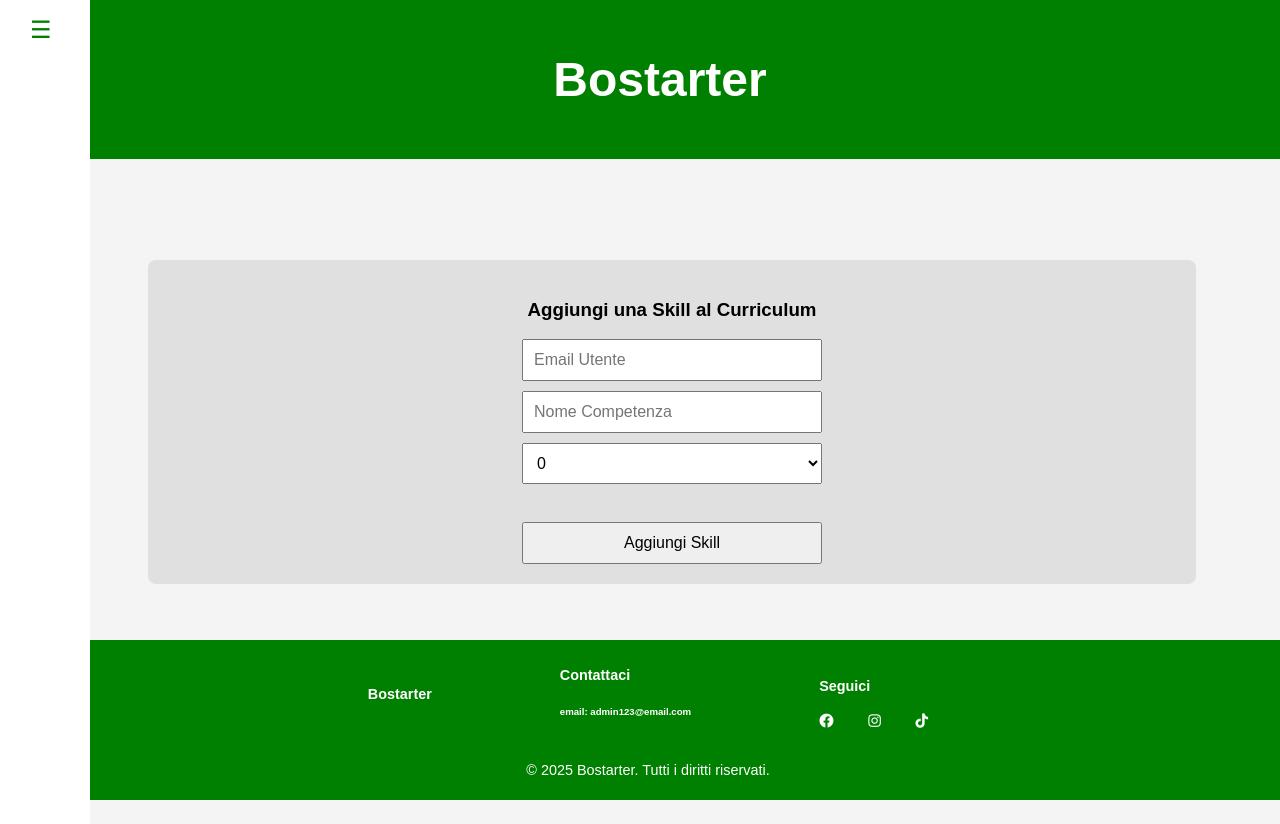
After one commit to Matt3002/LabBasi, a PHP site: page /php/inserisci_Skill.php in a window 1280 px wide. The commit adds this page. Run offline with PHP 8.4, Linux system fonts and the light colour scheme.

Commit message:
miglioramenti e aggiunta pagine inserisci skill e visualizza progetti

```diff
--- a/css/dashboard.css
+++ b/css/dashboard.css
@@ -1,8 +1,12 @@
 body {
     font-family: Arial, sans-serif;
     background-color: #f4f4f4;
+    box-sizing: border-box;
     margin: 0;
     padding: 0;
+    min-height: 100vh;  /* Assicura che il body abbia almeno tutta l'altezza della finestra */
+    overflow-y: auto;  /* Abilita lo scroll verticale */
+    padding-bottom: 60px;
 }
 
 header {
@@ -16,7 +20,7 @@ header {
     width: 100%;
 }
 
-header a{
+header a, #footerBase a{
     text-decoration: none;
     color: white;
 }
@@ -76,3 +80,40 @@ header a{
     width: 30%;
     text-align: center;
 }
+
+#footerBase {
+    background-color: green;
+    color: white;
+    font-size: 0.9em;
+    padding: 1vh;
+    position: fixed;
+    bottom: 0;
+    max-height: fit-content;
+    width: 100%;
+    display: flex;
+    justify-content: center;
+    align-items: center;
+    flex-direction: column;
+}
+
+#icon{
+    margin-left: 10vw;
+}
+
+#column{
+    display: flex;
+    justify-content: center;
+    align-items: center;
+    flex-direction: row;
+}
+
+#contatti{
+    margin-left: 10vw;
+}
+
+#diritti{
+    margin-top: 1vh;
+    margin-left: 2vw;
+    margin-right: 2vw;
+    text-align: center;
+}
--- /dev/null
+++ b/css/options.css
@@ -0,0 +1,49 @@
+.form-section {
+    margin: 20px;
+    padding: 20px;
+    background: #e0e0e0;
+    border-radius: 8px;
+    text-align: center;
+}
+
+.form-section form {
+    display: flex;
+    flex-direction: column;
+    gap: 10px;
+    max-width: 300px;
+    margin: auto;
+}
+
+.form-section input, .form-section select, .form-section button {
+    padding: 10px;
+    font-size: 16px;
+}
+
+.project-card {
+    display: flex;
+    border: 1px solid #ccc;
+    border-radius: 8px;
+    overflow: hidden;
+    margin: 20px 0;
+}
+
+.project-card img {
+    width: 150px;
+    height: auto;
+    object-fit: cover;
+}
+
+.project-info {
+    padding: 15px;
+    flex: 1;
+}
+
+.project-info h3 { margin: 0 0 10px; }
+.project-info p { margin: 5px 0; }
+.project-actions { margin-top: 10px; }
+
+.project-actions button {
+    padding: 10px;
+    margin-right: 5px;
+    cursor: pointer;
+}
--- /dev/null
+++ b/php/inserisci_Skill.php
@@ -0,0 +1,107 @@
+<!DOCTYPE html>
+<html lang="it">
+<head>
+    <meta charset="UTF-8">
+    <meta name="viewport" content="width=device-width, initial-scale=1.0">
+    <title>Bostarter</title>
+    <link rel="stylesheet" href="../css/dashboard.css">
+    <link rel="stylesheet" href="../css/options.css">
+    <link href="https://cdnjs.cloudflare.com/ajax/libs/font-awesome/5.15.4/css/all.min.css" rel="stylesheet">
+    <script>
+        function toggleMenu() {
+            let sidebar = document.getElementById("sidebar");
+            let menuButton = document.querySelector(".menu");
+            if (sidebar.style.left === "-250px" || sidebar.style.left === "") {
+                sidebar.style.left = "0px";
+                menuButton.style.left = "280px";
+            } else {
+                sidebar.style.left = "-250px";
+                menuButton.style.left = "30px";
+            }
+        }
+    </script>
+</head>
+<body>
+
+    <div class="menu" onclick="toggleMenu()">☰</div>
+    <header><h1><a href="dashboard/dashboard.php">Bostarter</a></h1></header>
+    <div id="sidebar" class="sidebar">
+        <a href="inserisci_Skill.php" onclick="toggleMenu()">Inserisci Skill</a>
+        <a href="visualizza_Progetti.php" onclick="toggleMenu()">Progetti Disponibili</a>
+        <a href="finanzia_Progetto.php" onclick="toggleMenu()">Finanzia un Progetto</a>
+    </div>
+
+    <div class="content">
+    <section class="form-section">
+            <h3>Aggiungi una Skill al Curriculum</h3>
+            <form method="post">
+                <input type="email" name="email" placeholder="Email Utente" required>
+                <input type="text" name="competenza" placeholder="Nome Competenza" required> <!--- scegliere tra comp esistenti--->
+                <select name="livello" required>
+                    <option value="0">0</option>
+                    <option value="1">1</option>
+                    <option value="2">2</option>
+                    <option value="3">3</option>
+                    <option value="4">4</option>
+                    <option value="5">5</option>
+                </select><br>
+                <button type="submit" name="submit">Aggiungi Skill</button>
+            </form> <!---funziona ma va gestito caso in cui si stia inserendo una coppia comp-livello gia esistente per quell'utente--->
+            <?php
+                if (isset($_POST['submit'])) {
+                    require 'config.php';
+
+                    error_reporting(E_ALL);
+                    ini_set('display_errors', 1);
+
+                        $conn = new mysqli($host, $username, $password, $dbname);
+                        if ($conn->connect_error) {
+                            die("Connessione fallita: " . $conn->connect_error);
+                        }
+                    $email = $_POST['email'];
+                    $competenza = $_POST['competenza'];
+                    $livello = $_POST['livello'];
+
+                    $stmt = $conn->prepare("CALL AggiungiSkillCurriculum(?, ?, ?)");
+                    $stmt->bind_param("ssi", $email, $competenza, $livello);
+
+                    if ($stmt->execute()) {
+                        echo "<p>Skill aggiunta con successo!</p>";
+                    } else {
+                        echo "<p>Errore: " . $stmt->error . "</p>";
+                    }
+
+                    $stmt->close();
+                    $conn->close();
+                }
+            ?>
+    </section>
+    </div>
+
+    <footer id="footerBase">
+
+        <div id="column">
+            <h4 id="wpp">Bostarter</h4>
+
+            <div id="contatti">
+                <a href="mailto:valeria.sensini2@studio.unibo.it"><h4>Contattaci</h4></a>
+                <h6>email: admin123@email.com </h6>
+            </div>
+
+            <div id="icon">
+                <h4>Seguici</h4>
+                <a href="#" style="margin-right: 2.4vw;"><i class="fab fa-facebook"></i></a>
+                <span></span>
+                <a href="#" style="margin-right: 2.4vw;"><i class="fab fa-instagram"></i></a>
+                <span></span>
+                <a href="#"><i class="fab fa-tiktok"></i></a>
+            </div>
+        </div>
+
+        <div id="diritti">
+            <p>© 2025 Bostarter. Tutti i diritti riservati.</p>
+        </div>
+
+    </footer>
+</body>
+</html>
```
Also changed, not shown: php/dashboard/dashboard.php (+30 -3 lines), php/dashboard/dashboard_admin.php (+30 -3 lines), php/dashboard/dashboard_creatore.php (+30 -3 lines), php/visualizza_Progetti.php (added, +101 -0 lines).
